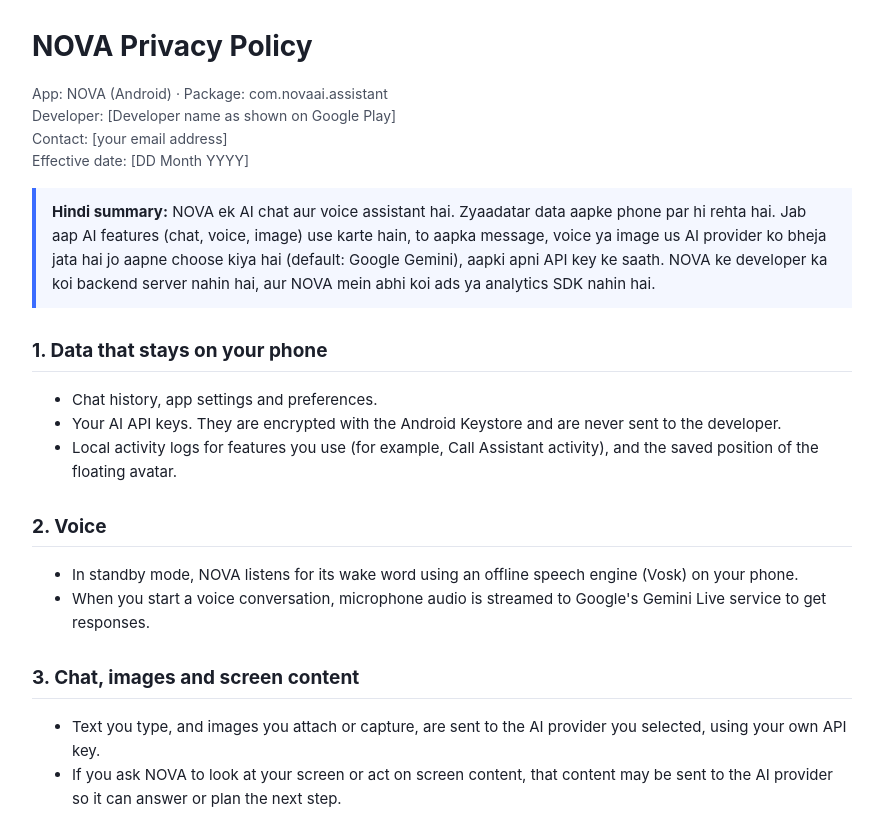
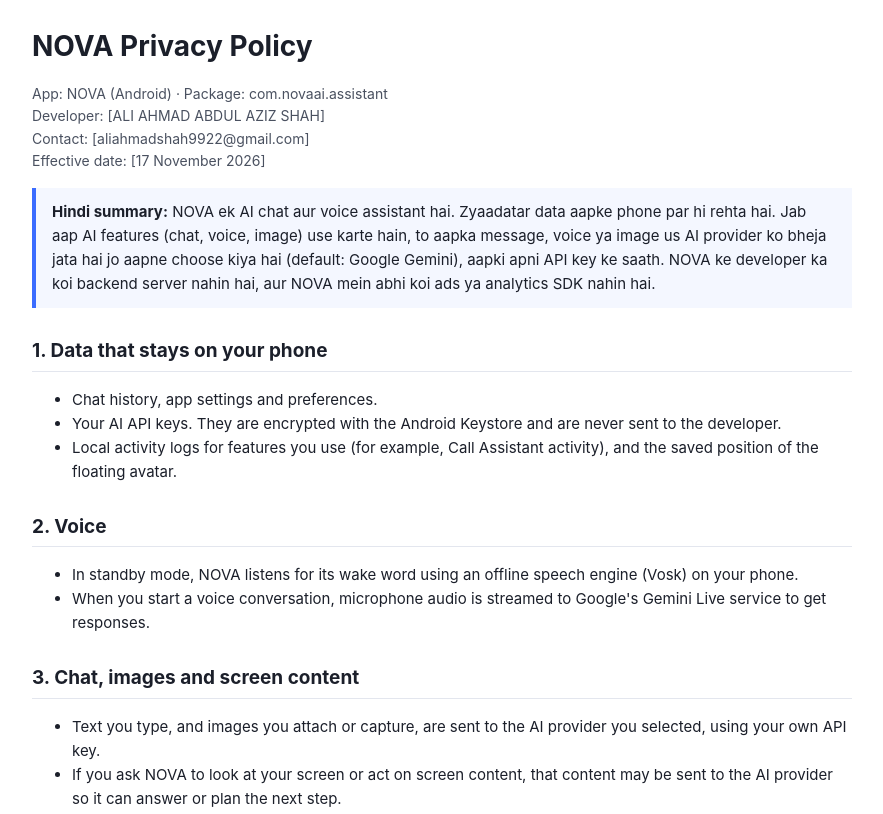
Before and after one commit to lsmailshah15915914725803691-cmyk/Ismail, a plain HTML site: page index.html in a window 1280 px wide. Shown: the top 814 px of the page, without its empty margins (198-1081 px from the left). Drawn offline with Linux system fonts and the light colour scheme.

Commit message:
Add files via upload

```diff
--- a/index.html
+++ b/index.html
@@ -20,9 +20,9 @@
 
 <h1>NOVA Privacy Policy</h1>
 <p class="meta">App: NOVA (Android) &middot; Package: com.novaai.assistant<br>
-Developer: [Developer name as shown on Google Play]<br>
-Contact: [your email address]<br>
-Effective date: [DD Month YYYY]</p>
+Developer: [ALI AHMAD ABDUL AZIZ SHAH]<br>
+Contact: [aliahmadshah9922@gmail.com]<br>
+Effective date: [17 November 2026]</p>
 
 <div class="box"><strong>Hindi summary:</strong> NOVA ek AI chat aur voice assistant hai. Zyaadatar data aapke phone par hi rehta hai. Jab aap AI features (chat, voice, image) use karte hain, to aapka message, voice ya image us AI provider ko bheja jata hai jo aapne choose kiya hai (default: Google Gemini), aapki apni API key ke saath. NOVA ke developer ka koi backend server nahin hai, aur NOVA mein abhi koi ads ya analytics SDK nahin hai.</div>
 
@@ -107,7 +107,7 @@ Effective date: [DD Month YYYY]</p>
 <p>If this policy changes, we will update the effective date above. Continued use of NOVA after an update means you accept the updated policy.</p>
 
 <h2>15. Contact</h2>
-<p>[Developer name] &middot; [your email address]</p>
+<p>[ALI AHMAD ABDUL AZIZ SHAH] &middot; [aliahmadshah9922@gmail.com]</p>
 
 </body>
 </html>
```
